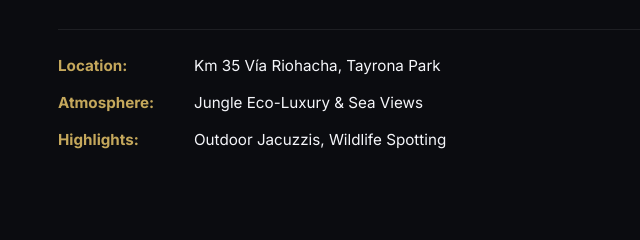
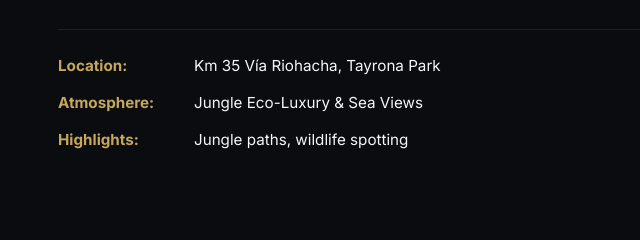
Before and after one commit to robcasagrande-dev/kalihotels.com, an Astro site: page /en/villa-maria in a window 1280 px wide. Shown: the part 1060-1300 px from the top of the page, 14-654 px from the left. Built offline with nearby package versions, Linux system fonts and the light colour scheme; Astro itself is replaced by a stand-in of ours.

Commit message:
Update Villa Maria highlights: remove jacuzzi

```diff
--- a/src/pages/[lang]/villa-maria.astro
+++ b/src/pages/[lang]/villa-maria.astro
@@ -94,7 +94,7 @@
       { "@type": "LocationFeatureSpecification", "name": "Restaurant", "value": true },
       { "@type": "LocationFeatureSpecification", "name": "Air Conditioning", "value": true },
       { "@type": "LocationFeatureSpecification", "name": "Free Breakfast", "value": true },
-      { "@type": "LocationFeatureSpecification", "name": "Outdoor Jacuzzi", "value": true },
+      { "@type": "LocationFeatureSpecification", "name": "Jungle Paths", "value": true },
       { "@type": "LocationFeatureSpecification", "name": "Free WiFi", "value": true },
       { "@type": "LocationFeatureSpecification", "name": "24-hour front desk", "value": true }
     ],
@@ -156,7 +156,7 @@
           </div>
           <div class="fact-item">
             <strong>Highlights:</strong>
-            <span>Outdoor Jacuzzis, Wildlife Spotting</span>
+            <span>Jungle paths, wildlife spotting</span>
           </div>
         </div>
       </div>
```
